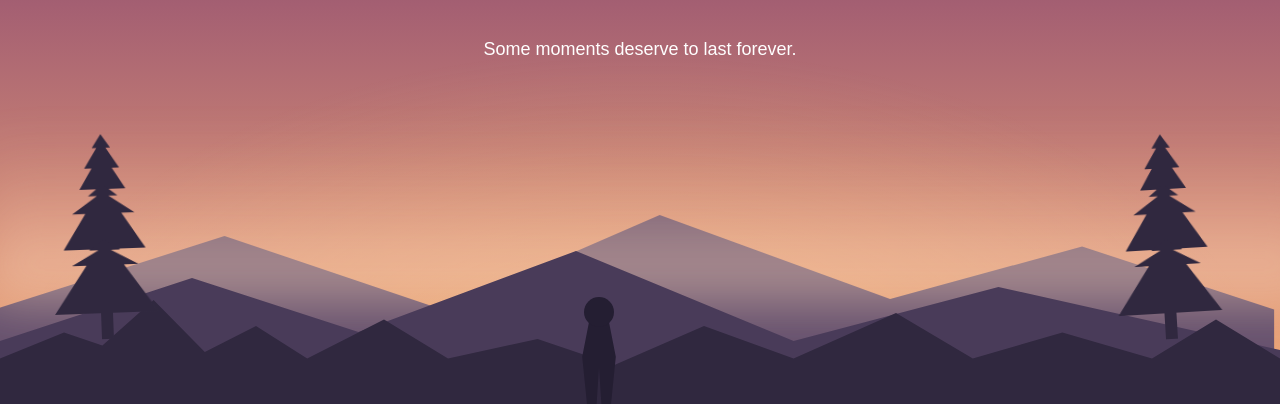
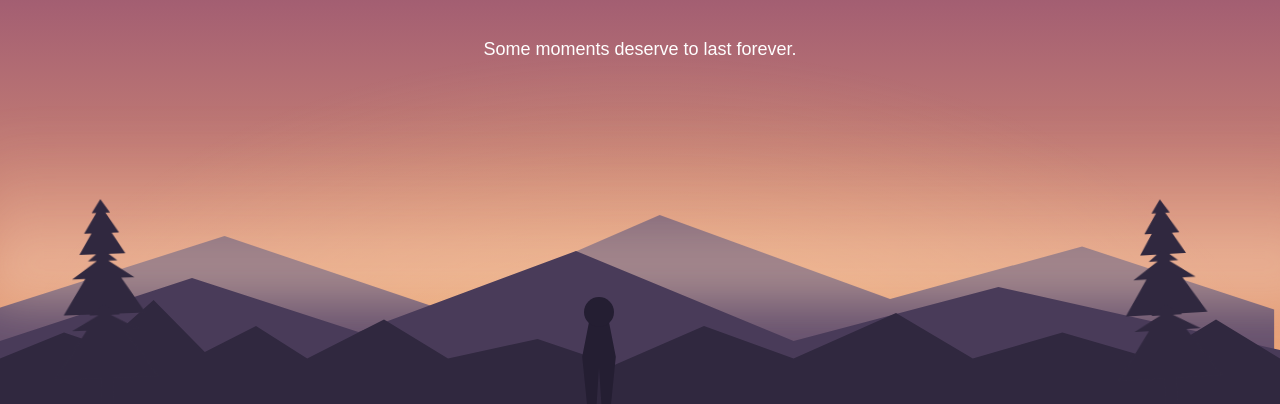
Before and after one commit to silentchapters/our-animation, a plain HTML site: page index.html in a window 1280 px wide. Shown: the part 396-800 px from the top of the page. Drawn offline with Linux system fonts and the light colour scheme.

Commit message:
Update style.css

```diff
--- a/style.css
+++ b/style.css
@@ -279,7 +279,7 @@ p {
 }
 .tree {
     position: absolute;
-    bottom: 65px;
+    bottom: 0px;
     width: 12px;
     height: 100px;
 
```
